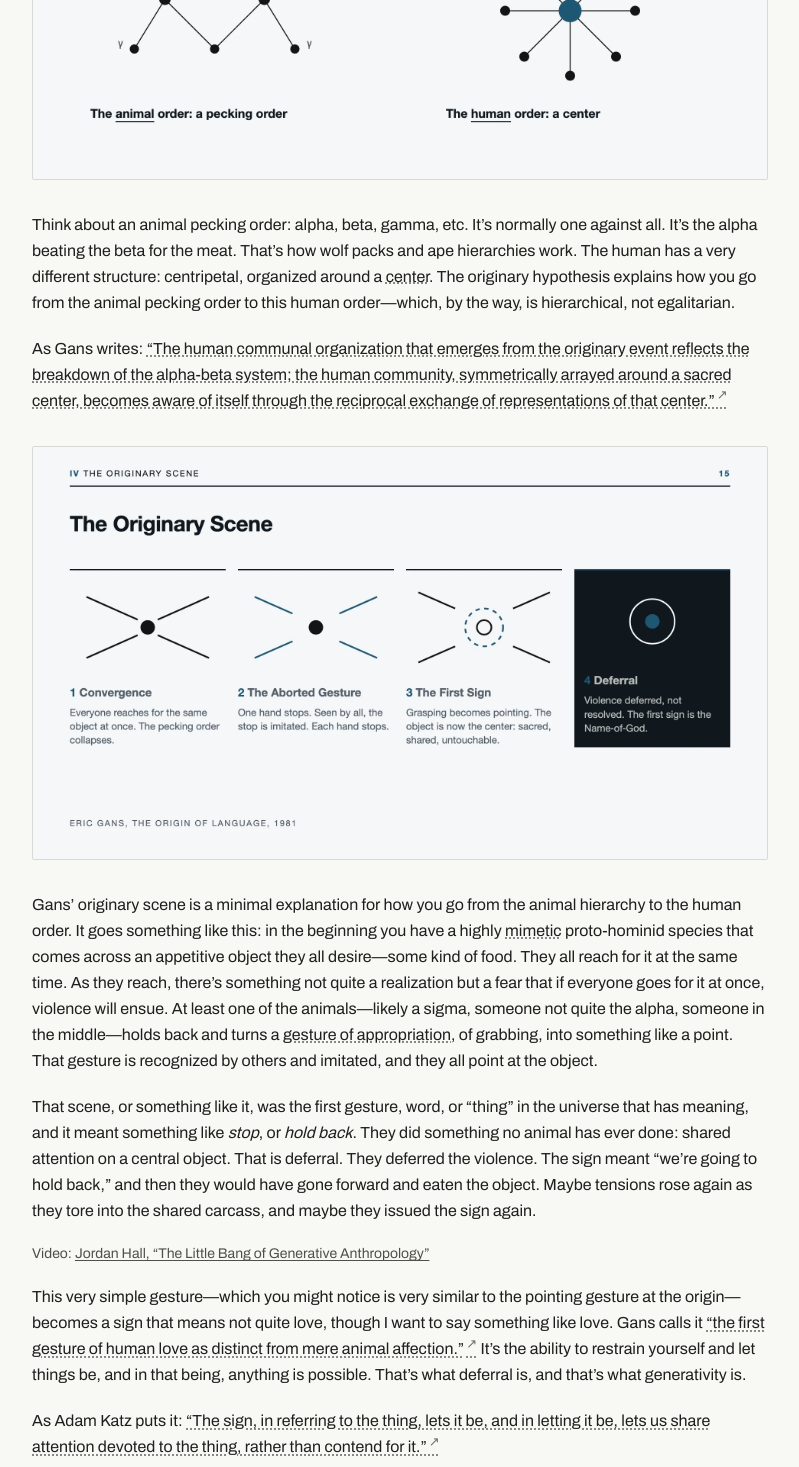
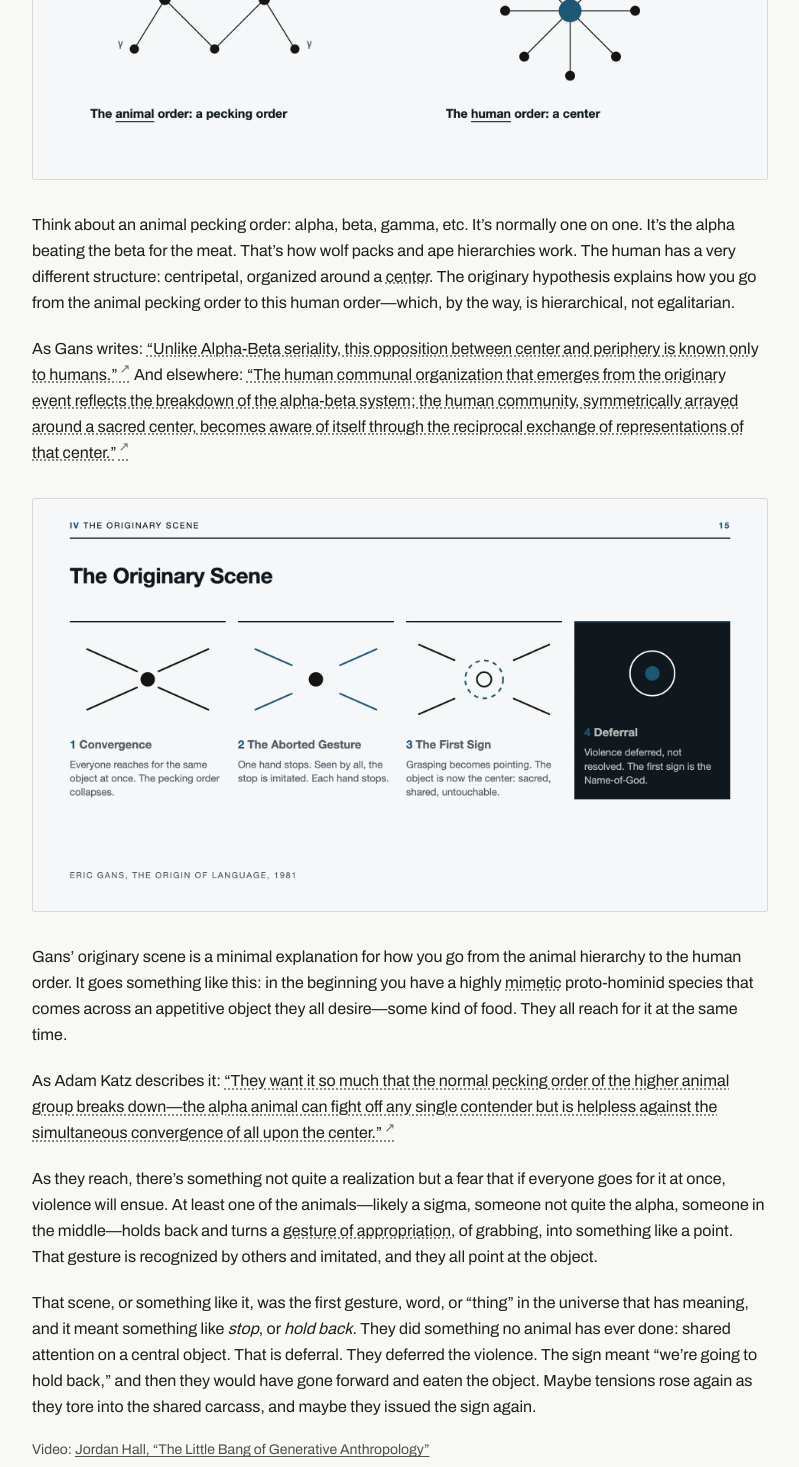
Before and after one commit to zackabaker/center-search-center, a Next.js app: page /intro-center-study-zack-baker in a window 1280 px wide. Shown: the part 8727-10194 px from the top of the page, without its empty margins (240-1039 px from the left). Built offline with nearby package versions, Linux system fonts and the light colour scheme; no server answers.

Commit message:
Intro talk: one on one; Gans (Chronicle 724) and Katz on the breakdown of the pecking order
Co-Authored-By: Claude Fable 5.2 <noreply@anthropic.com>

```diff
--- a/src/app/intro-center-study-zack-baker/page.tsx
+++ b/src/app/intro-center-study-zack-baker/page.tsx
@@ -36,7 +36,8 @@ export const metadata: Metadata = {
 // the opening of section IV and its second paragraph ("Gans flips Girard
 // entirely around…") rewritten, two quotations added to IV with lead-ins
 // ("In Gans' words:", Chronicle 854; "As Adam Katz puts it:"; "As Gans
-// writes:", Chronicle 355), the sigma aside cut from the pecking-order
+// writes:", Chronicles 724 and 355; "As Adam Katz describes it:"), "one on
+// one" for "one against all", the sigma aside cut from the pecking-order
 // paragraph, "Here is the scene." replaced, a video link added after the scene (it replaces the bridge added on the
 // 19th), the punchline in IV set bold, three
 // sentences of section III reworded (the taboo, "The origin of language is
@@ -497,7 +498,7 @@ export default function IntroPage() {
       <P>
         Think about an animal pecking order: alpha, beta, gamma, etc.
         It&rsquo;s normally
-        one against all. It&rsquo;s the alpha beating the beta for the meat.
+        one on one. It&rsquo;s the alpha beating the beta for the meat.
         That&rsquo;s how wolf packs and ape hierarchies work. The human has a
         very different structure: centripetal, organized around a{' '}
         <TermLink href="/concepts/the-center" defKey="c:the-center" className={TERM_CLASS} title="Concept: the center">center</TermLink>
@@ -507,6 +508,8 @@ export default function IntroPage() {
       </P>
       <P>
         As Gans writes:{' '}
+        <Q slug="clr-724" q="Unlike Alpha-Beta seriality">&ldquo;Unlike Alpha-Beta seriality, this opposition between center and
+        periphery is known only to humans.&rdquo;</Q>{' '}And elsewhere:{' '}
         <Q slug="clr-355" q="symmetrically arrayed around a sacred center">&ldquo;The human communal organization that emerges from the originary
         event reflects the breakdown of the alpha-beta system; the human
         community, symmetrically arrayed around a sacred center, becomes
@@ -521,7 +524,17 @@ export default function IntroPage() {
         <TermLink href="/concepts/mimesis" defKey="c:mimesis" className={TERM_CLASS} title="Concept: mimesis">mimetic</TermLink>
         {' '}proto-hominid species that comes across an appetitive object they
         all desire&mdash;some kind of food. They all reach for it at the same
-        time. As they reach, there&rsquo;s something not quite a realization
+        time.
+      </P>
+      <P>
+        As Adam Katz describes it:{' '}
+        <Q slug="the-modernity-of-absolutism" q="helpless against the simultaneous convergence">&ldquo;They want it so much that the normal pecking order of the higher
+        animal group breaks down&mdash;the alpha animal can fight off any
+        single contender but is helpless against the simultaneous convergence
+        of all upon the center.&rdquo;</Q>
+      </P>
+      <P>
+        As they reach, there&rsquo;s something not quite a realization
         but a fear that if everyone goes for it at once, violence will ensue.
         At least one of the animals&mdash;likely a sigma, someone not quite the
         alpha, someone in the middle&mdash;holds back and turns a{' '}
```
